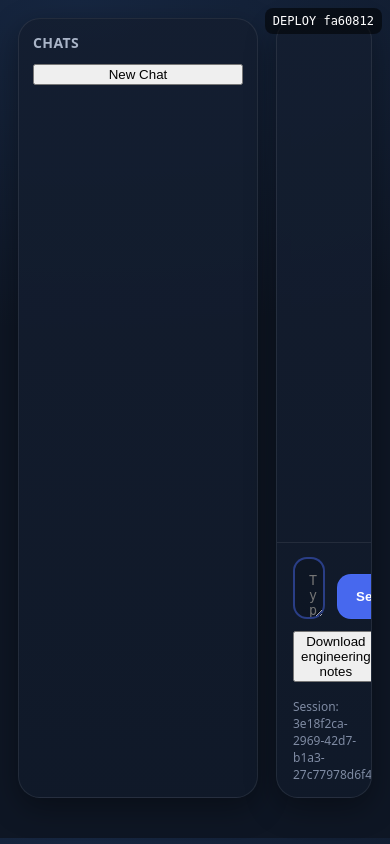
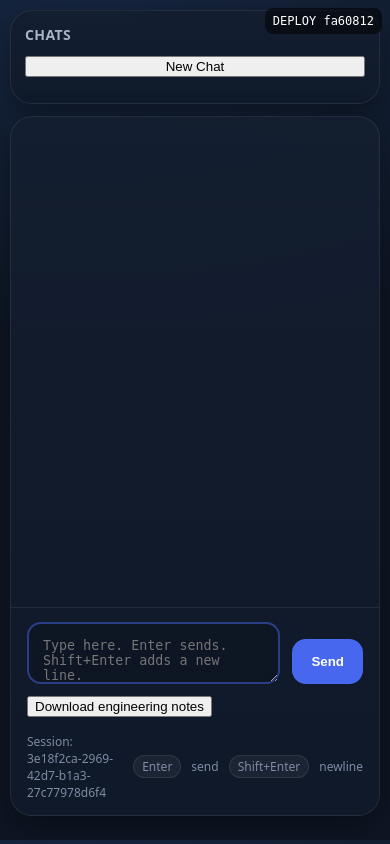
Before and after one commit to HardwareHub24/meai, a FastAPI app: page / in a window 390 px wide. Run offline with FastAPI, Linux system fonts and the light colour scheme; data that the repository does not hold is empty; parts of the project's set-up code (start-up, migrations or seed data) failed here and were passed over.

Commit message:
Improve chat list UX, add per-chat delete, mobile iframe fixes

```diff
--- a/meai_web/templates/index.html
+++ b/meai_web/templates/index.html
@@ -209,6 +209,25 @@
       }
 
       .spacer{flex:1;}
+
+      /* ==========================
+         MOBILE + IFRAME FIXES (ADDED)
+         ========================== */
+
+      @media (max-width: 820px){
+        .wrap{max-width:100%; margin:10px auto 24px; padding:0 10px;}
+        .layout{flex-direction:column; gap:12px;}
+        .sidebar{width:100%; min-width:0;}
+        .chat{height:58vh; min-height:360px;}
+      }
+
+      /* Prefer dynamic viewport units when supported (mobile browser chrome) */
+      @supports (height: 1dvh){
+        .chat{height:62dvh;}
+        @media (max-width: 820px){
+          .chat{height:58dvh;}
+        }
+      }
     </style>
   </head>
 
```
